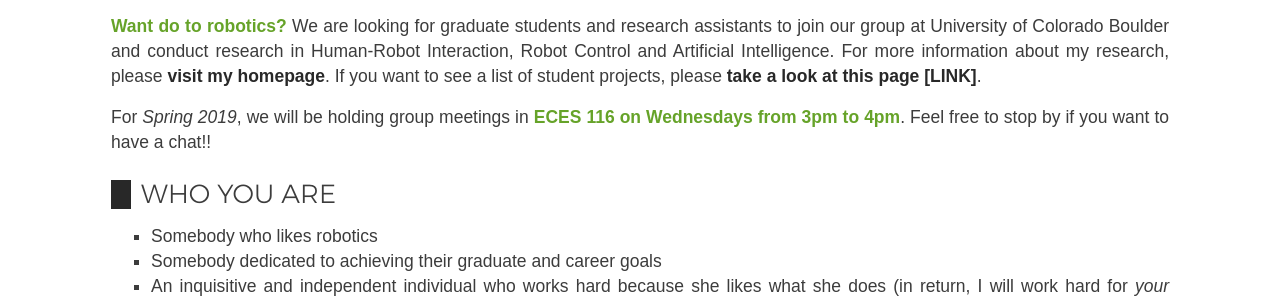
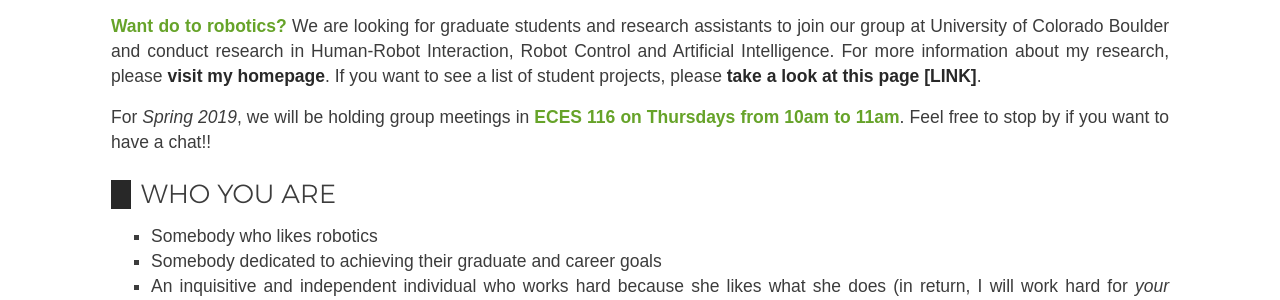
Before and after one commit to HIRO-group/HIRO-group.github.io, a Jekyll site: the page built from _posts/2019-01-01-Join-us.md, in a window 1280 px wide and 900 px high, scrolled down 523 px. Shown: the part 153-453 px from the top of the window. Built offline with Jekyll 4.4.1, drawn with Linux system fonts in a browser that asks for light colours; nearby versions of some CDN libraries; emoji names are drawn with the system emoji font; some web fonts are replaced.

Commit message:
updated meetings times

```diff
--- a/_config.yml
+++ b/_config.yml
@@ -18,7 +18,7 @@ social:
 
 meetings:
   semester: Spring 2019
-  location: ECES 116 on Wednesdays from 3pm to 4pm
+  location: ECES 116 on Thursdays from 10am to 11am
 
 logo: /img/logo.svg
 logopng: /img/logo.png
```
